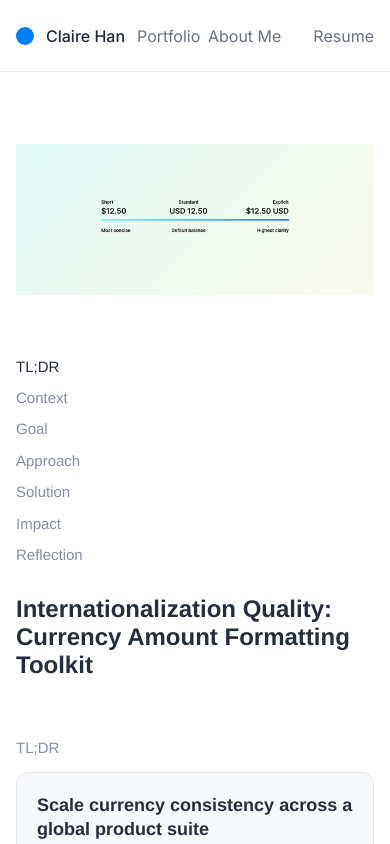
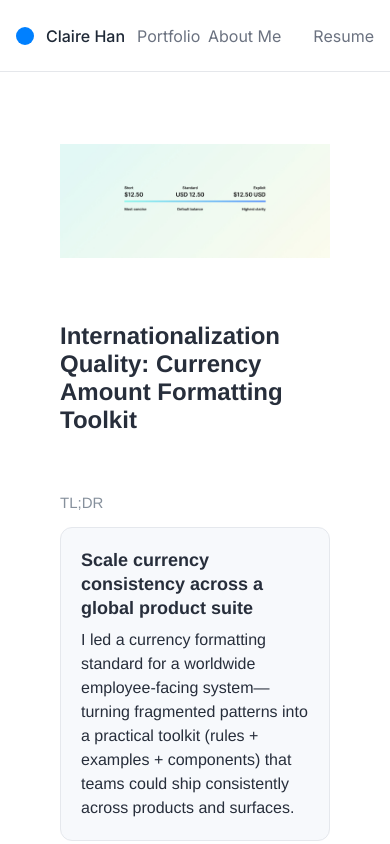
Before and after one commit to ninghan625/portfolio, a Next.js app: page /work/i18n-currency-formatting-toolkit in a window 390 px wide. Shown: the top 844 px of the page. Built offline with nearby package versions, Linux system fonts and the light colour scheme.

Commit message:
responsive changes

```diff
--- a/app/work/i18n-currency-formatting-toolkit/currency.module.css
+++ b/app/work/i18n-currency-formatting-toolkit/currency.module.css
@@ -18,7 +18,7 @@
 .container {
   width: 100%;
   max-width: 1080px;
-  padding: 0 16px;
+  padding: 0 60px;
   display: flex;
   flex-direction: column;
   gap: 64px;
@@ -499,7 +499,7 @@
 
 @media (max-width: 839px) {
   .twoCol { flex-direction: column; gap: 32px; }
-  .sidebar { width: 100%; }
+  .sidebar { display: none; }
   .objActionRow { flex-direction: column; }
   .dividerShort { width: 100%; }
 }
--- a/app/work/supplier-portal-sourcing-experience-optimization/supplier.module.css
+++ b/app/work/supplier-portal-sourcing-experience-optimization/supplier.module.css
@@ -14,11 +14,11 @@
   align-items: center;
 }
 
-/* ── Outer container (1440px, items centered) ──────────────── */
+/* ── Outer container (max 1080px, centered) ──────────────── */
 .container {
   width: 100%;
   max-width: 1080px;
-  padding: 0 16px;
+  padding: 0 60px;
   display: flex;
   flex-direction: column;
   gap: 64px;
@@ -493,6 +493,6 @@
 
 @media (max-width: 839px) {
   .twoCol { flex-direction: column; gap: 32px; }
-  .sidebar { width: 100%; }
+  .sidebar { display: none; }
   .objActionRow { flex-direction: column; }
 }
```
